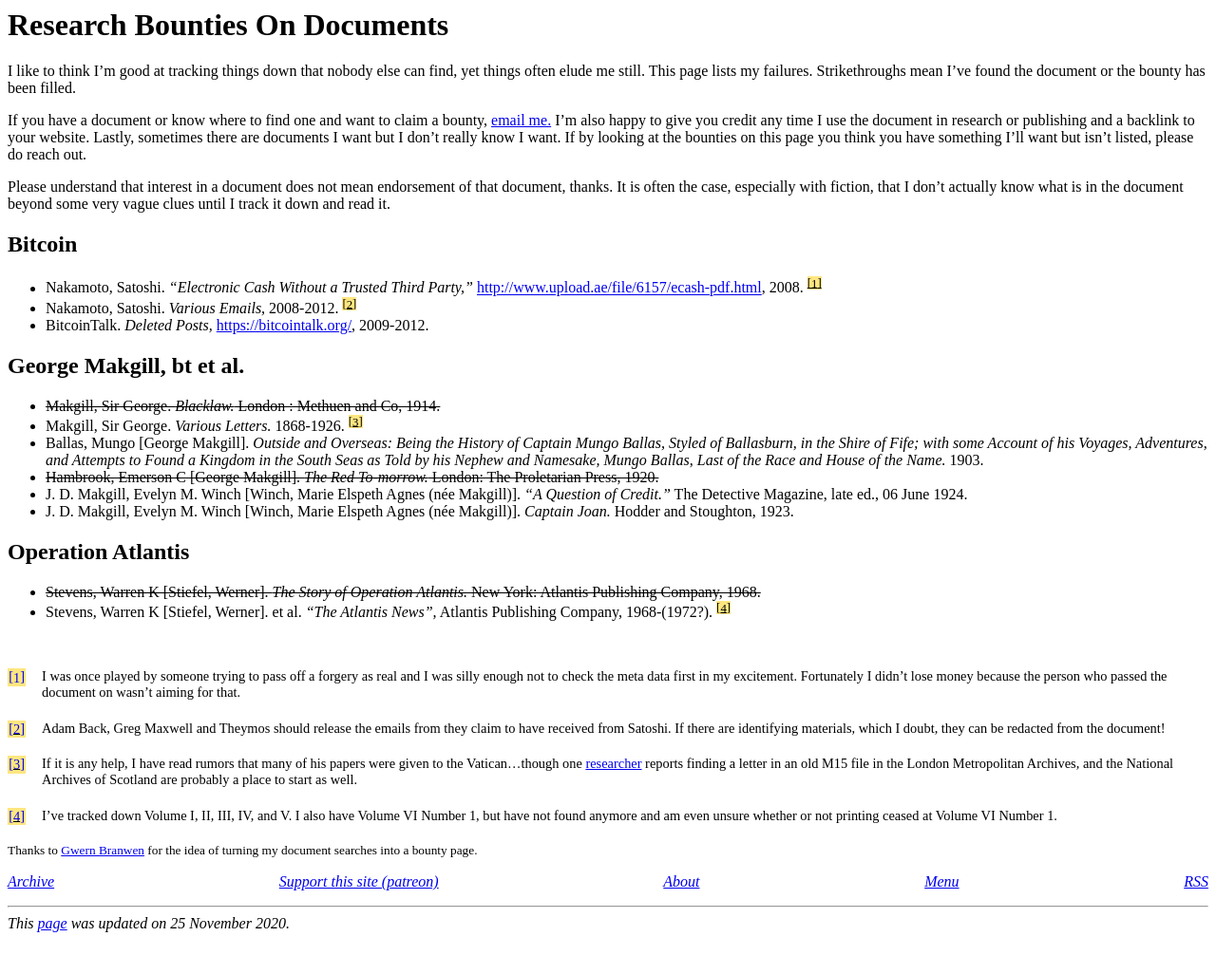
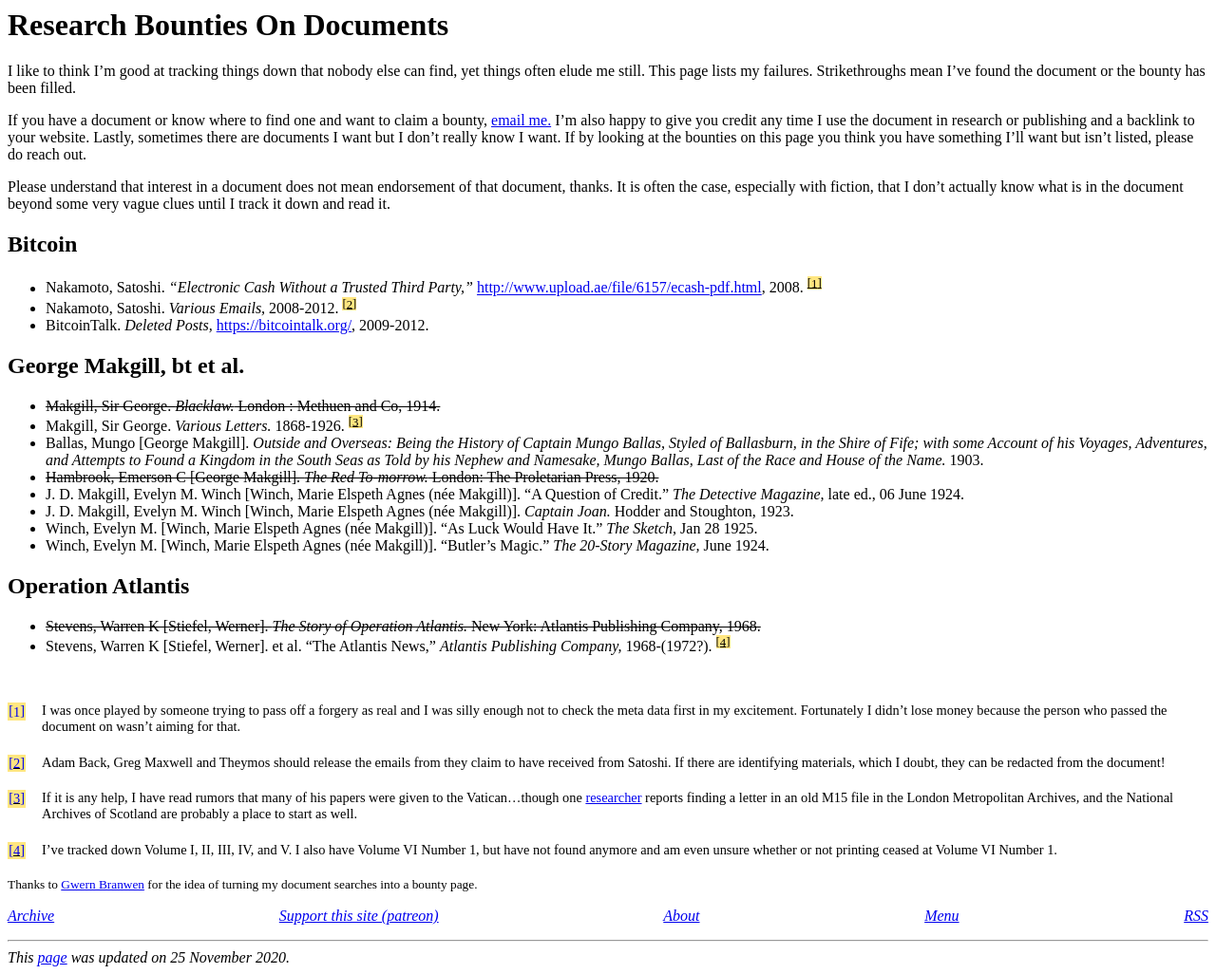
Before and after one commit to derykmakgill/website, a Jekyll site: the page built from research-bounties.md, in a window 1280 px wide. Shown: the whole page at 95% size. Built offline with Jekyll 4.4.1, drawn with Linux system fonts in a browser that asks for light colours; before the commit the page ends 990 px from its top, so only the background shows below that.

Commit message:
Update research-bounties.md

```diff
--- a/research-bounties.md
+++ b/research-bounties.md
@@ -22,13 +22,15 @@
 - Makgill, Sir George. *Various Letters.* 1868-1926. <span class="footnote"><span class="fnHide"> (Footnote: </span>If it is any help, I have read rumors that many of his papers were given to the Vatican...though one <a href="http://answers.google.com/answers/threadview/id/771994.html">researcher</a> reports finding a letter in an old M15 file in the London Metropolitan Archives, and the National Archives of Scotland are probably a place to start as well.<span class="fnHide">)</span></span>
 - Ballas, Mungo [George Makgill]. *Outside and Overseas: Being the History of Captain Mungo Ballas, Styled of Ballasburn, in the Shire of Fife; with some Account of his Voyages, Adventures, and Attempts to Found a Kingdom in the South Seas as Told by his Nephew and Namesake, Mungo Ballas, Last of the Race and House of the Name.* 1903.
 - ~~Hambrook, Emerson C [George Makgill]. *The Red To-morrow.* London: The Proletarian Press, 1920.~~
-- J. D. Makgill, Evelyn M. Winch [Winch, Marie Elspeth Agnes (née Makgill)]. *"A Question of Credit."* The Detective Magazine, late ed., 06 June 1924.
+- J. D. Makgill, Evelyn M. Winch [Winch, Marie Elspeth Agnes (née Makgill)]. "A Question of Credit." *The Detective Magazine,* late ed., 06 June 1924.
 - J. D. Makgill, Evelyn M. Winch [Winch, Marie Elspeth Agnes (née Makgill)]. *Captain Joan.* Hodder and Stoughton, 1923.
+- Winch, Evelyn M. [Winch, Marie Elspeth Agnes (née Makgill)]. "As Luck Would Have It." *The Sketch,* Jan 28 1925.
+- Winch, Evelyn M. [Winch, Marie Elspeth Agnes (née Makgill)]. "Butler's Magic." *The 20-Story Magazine,* June 1924.
 
 ## Operation Atlantis
 
 - ~~Stevens, Warren K [Stiefel, Werner]. *The Story of Operation Atlantis.* New York: Atlantis Publishing Company, 1968.~~
-- Stevens, Warren K [Stiefel, Werner]. et al. *"The Atlantis News",* Atlantis Publishing Company, 1968-(1972?).  <span class="footnote"><span class="fnHide"> (Footnote: </span>I've tracked down Volume I, II, III, IV, and V. I also have Volume VI Number 1, but have not found anymore and am even unsure whether or not printing ceased at Volume VI Number 1.<span class="fnHide">)</span></span>
+- Stevens, Warren K [Stiefel, Werner]. et al. "The Atlantis News," *Atlantis Publishing Company,* 1968-(1972?).  <span class="footnote"><span class="fnHide"> (Footnote: </span>I've tracked down Volume I, II, III, IV, and V. I also have Volume VI Number 1, but have not found anymore and am even unsure whether or not printing ceased at Volume VI Number 1.<span class="fnHide">)</span></span>
 
 <div id = "Footnotes" class="footnotes"><p class="invis">Footnotes:</p></div>
 
```
